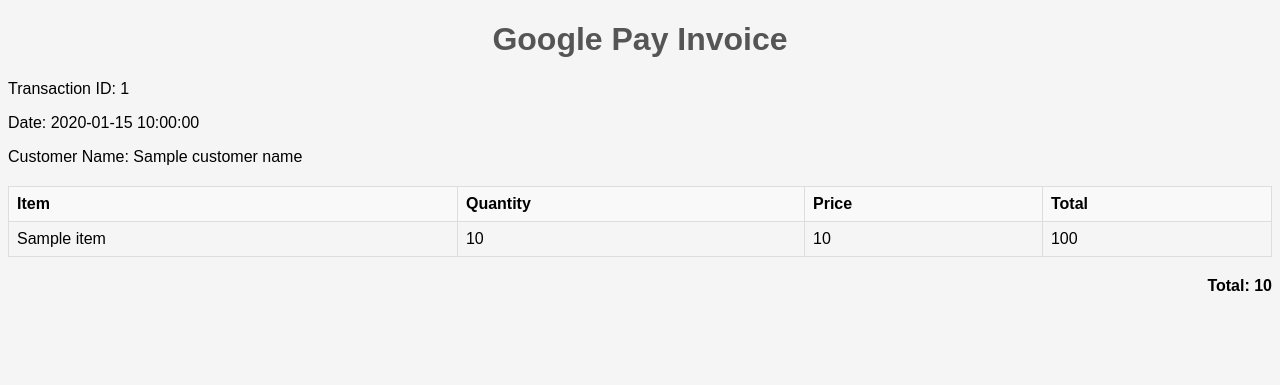
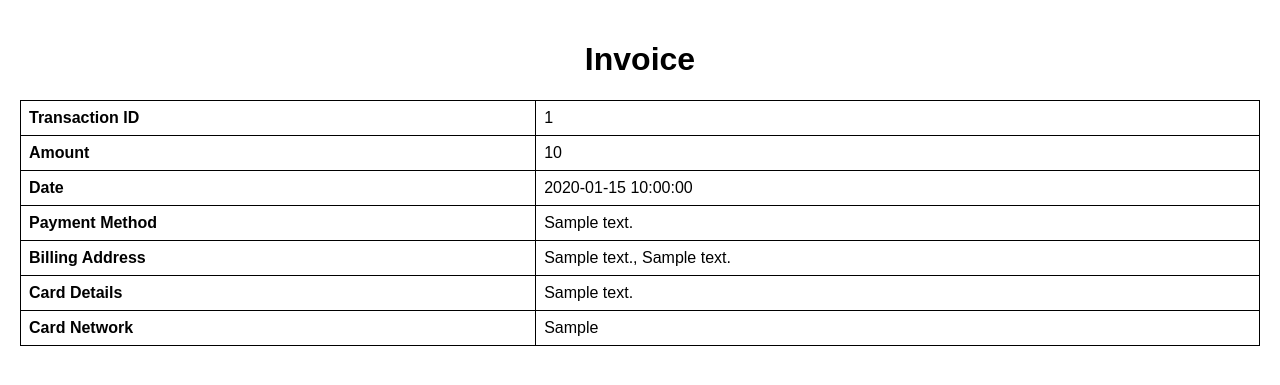
Before and after one commit to ANGADJIT/realtime-invoice-generation, a Python web app: template invoice_lambda_job/src/templates/invoice.html in a window 1280 px wide. Shown: the top 385 px of the page. Run offline with Jinja, Linux system fonts and the light colour scheme; the template is opened without the code that fills it: most values are stand-ins (such as "Sample title", 1, 10 or a date in 2020).

Commit message:
new template added

```diff
--- a/invoice_lambda_job/src/templates/invoice.html
+++ b/invoice_lambda_job/src/templates/invoice.html
@@ -1,85 +1,60 @@
 <!DOCTYPE html>
 <html>
-
 <head>
-    <title>Google Pay Invoice</title>
+    <title>Invoice</title>
     <style>
-        /* CSS styles for the invoice */
+        /* Add your desired CSS styles here */
+        /* Example styles for the invoice */
         body {
             font-family: Arial, sans-serif;
-            background-color: #f5f5f5;
+            margin: 0;
+            padding: 20px;
         }
-
         h1 {
-            color: #555555;
             text-align: center;
         }
-
-        .invoice-details {
-            margin-bottom: 20px;
-        }
-
         table {
             width: 100%;
             border-collapse: collapse;
-            margin-bottom: 20px;
         }
-
-        table th,
-        table td {
-            border: 1px solid #dddddd;
+        th, td {
+            border: 1px solid black;
             padding: 8px;
             text-align: left;
         }
-
-        table th {
-            background-color: #f9f9f9;
-        }
-
-        .invoice-total {
-            text-align: right;
-        }
-
-        .invoice-total p {
-            font-weight: bold;
-        }
     </style>
 </head>
-
 <body>
-    <h1>Google Pay Invoice</h1>
-
-    <div class="invoice-details">
-        <p>Transaction ID: {{ transaction_id }}</p>
-        <p>Date: {{ date }}</p>
-        <p>Customer Name: {{ customer_name }}</p>
-    </div>
-
+    <h1>Invoice</h1>
     <table>
-        <thead>
-            <tr>
-                <th>Item</th>
-                <th>Quantity</th>
-                <th>Price</th>
-                <th>Total</th>
-            </tr>
-        </thead>
-        <tbody>
-            {% for item in items %}
-            <tr>
-                <td>{{ item.name }}</td>
-                <td>{{ item.quantity }}</td>
-                <td>{{ item.price }}</td>
-                <td>{{ item.quantity * item.price }}</td>
-            </tr>
-            {% endfor %}
-        </tbody>
+        <tr>
+            <th>Transaction ID</th>
+            <td>{{ transaction_id }}</td>
+        </tr>
+        <tr>
+            <th>Amount</th>
+            <td>{{ amount }}</td>
+        </tr>
+        <tr>
+            <th>Date</th>
+            <td>{{ date }}</td>
+        </tr>
+        <tr>
+            <th>Payment Method</th>
+            <td>{{ paymentMethodData.description }}</td>
+        </tr>
+        <tr>
+            <th>Billing Address</th>
+            <td>{{ paymentMethodData.info.billingAddress.address1 }}, {{ paymentMethodData.info.billingAddress.address2 }}</td>
+        </tr>
+        <tr>
+            <th>Card Details</th>
+            <td>{{ paymentMethodData.info.cardDetails }}</td>
+        </tr>
+        <tr>
+            <th>Card Network</th>
+            <td>{{ paymentMethodData.info.cardNetwork }}</td>
+        </tr>
     </table>
-
-    <div class="invoice-total">
-        <p>Total: {{ total }}</p>
-    </div>
-
 </body>
-
 </html>
```
